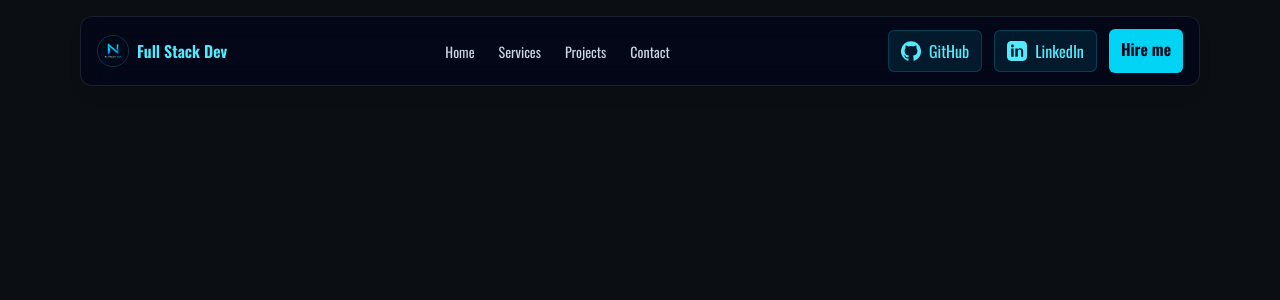
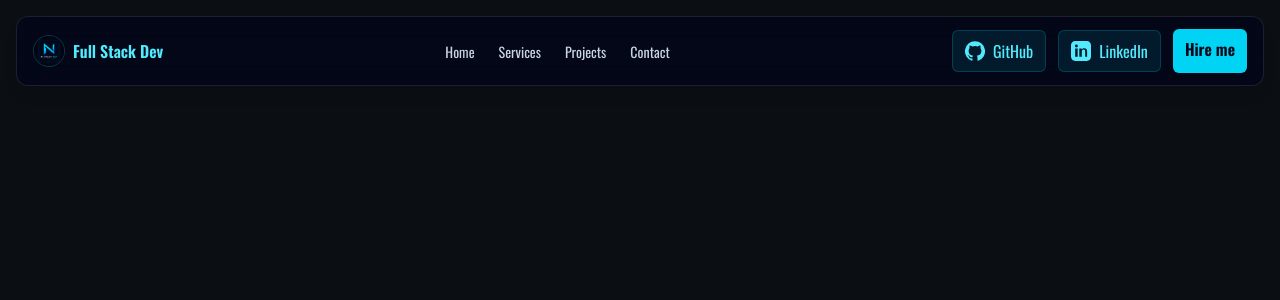
Before and after one commit to Nithesh32kp/portfolio-nk, a Next.js app: page /header in a window 1280 px wide. Shown: the top 300 px of the page. Built offline with nearby package versions, Linux system fonts and the light colour scheme.

Commit message:
increased the width

```diff
--- a/app/header/page.tsx
+++ b/app/header/page.tsx
@@ -16,7 +16,7 @@ export default function Header() {
 
     return (
         <header className="fixed top-4 left-0 right-0 z-50">
-            <div className="mx-auto max-w-6xl px-4">
+            <div className="mx-auto max-w-7xl px-4">
                 <nav className="flex items-center justify-between rounded-xl border border-white/10 bg-slate-950/80 px-3 py-2 md:px-4 md:py-3 shadow-lg backdrop-blur-md">
                     <div className="flex items-center gap-1.5 md:gap-3">
                         <Link href="#home" className="flex items-center gap-2">
--- a/app/page.tsx
+++ b/app/page.tsx
@@ -12,7 +12,7 @@ export default function Home() {
     <div className="min-h-screen flex flex-col bg-[#0B1220] text-slate-100">
       <Header />
 
-      <main className="mx-auto flex-1 w-full max-w-6xl px-6 py-15">
+      <main className="mx-auto flex-1 w-full max-w-7xl px-6 py-15">
         <ScrollReveal delay={0}>
           <Hero />
         </ScrollReveal>
```
